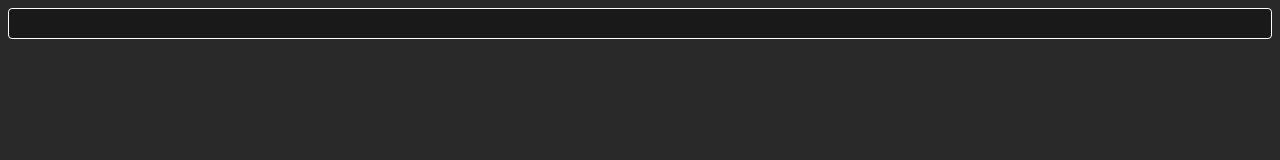
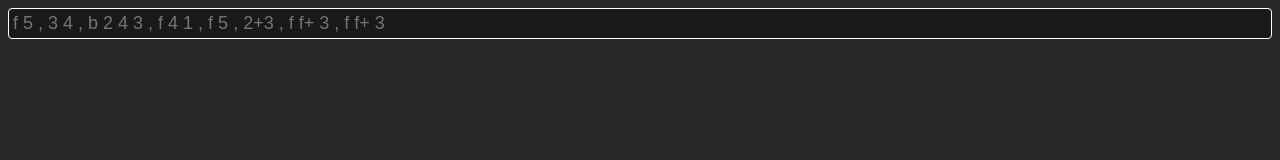
Before and after one commit to GoMenXGames/tekkenInput, a plain HTML site: page index.html in a window 1280 px wide. Drawn offline with Linux system fonts and the light colour scheme.

Commit message:
Update index.html

```diff
--- a/index.html
+++ b/index.html
@@ -1,7 +1,8 @@
 <script src="script.js"></script>
 <link rel="stylesheet" href="style.css">
 <script>document.addEventListener("DOMContentLoaded", ready);</script>
-<input type="text" id="inputText">
+<title>Tekken: text to input</title>
+<input type="text" placeholder="f 5 , 3 4 , b 2 4 3 , f 4 1 , f 5 , 2+3 , f f+ 3 , f f+ 3" id="inputText">
 <div id="output">
 
 </div>
```
